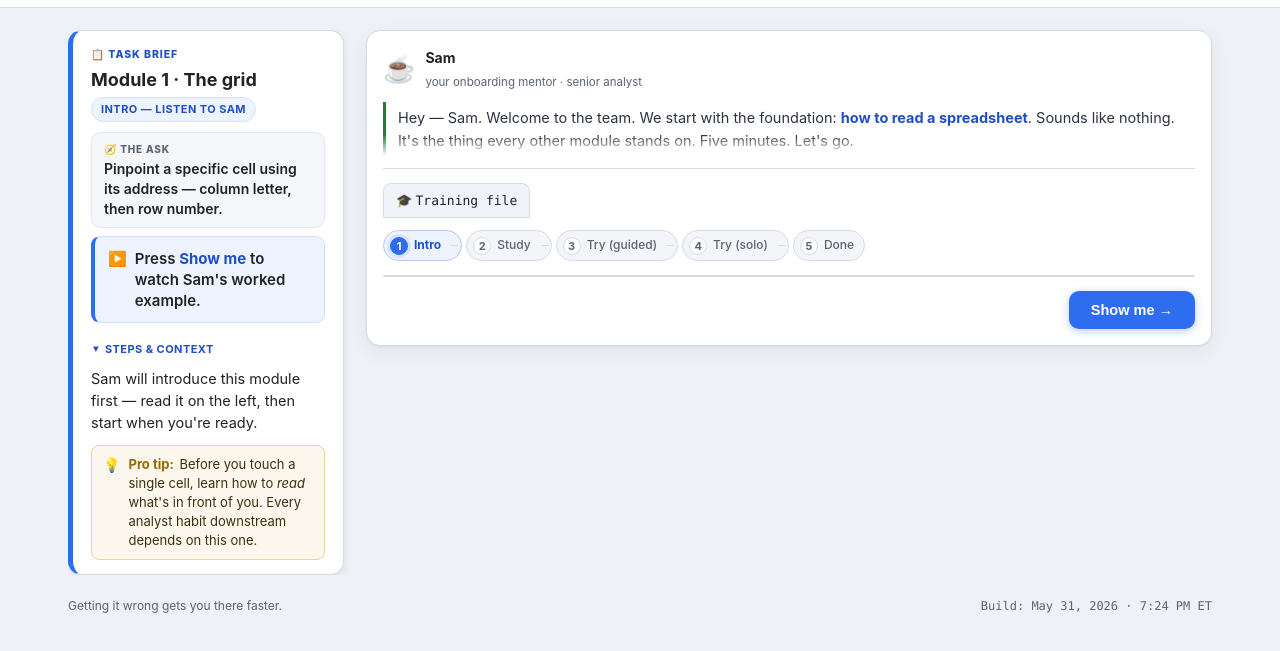
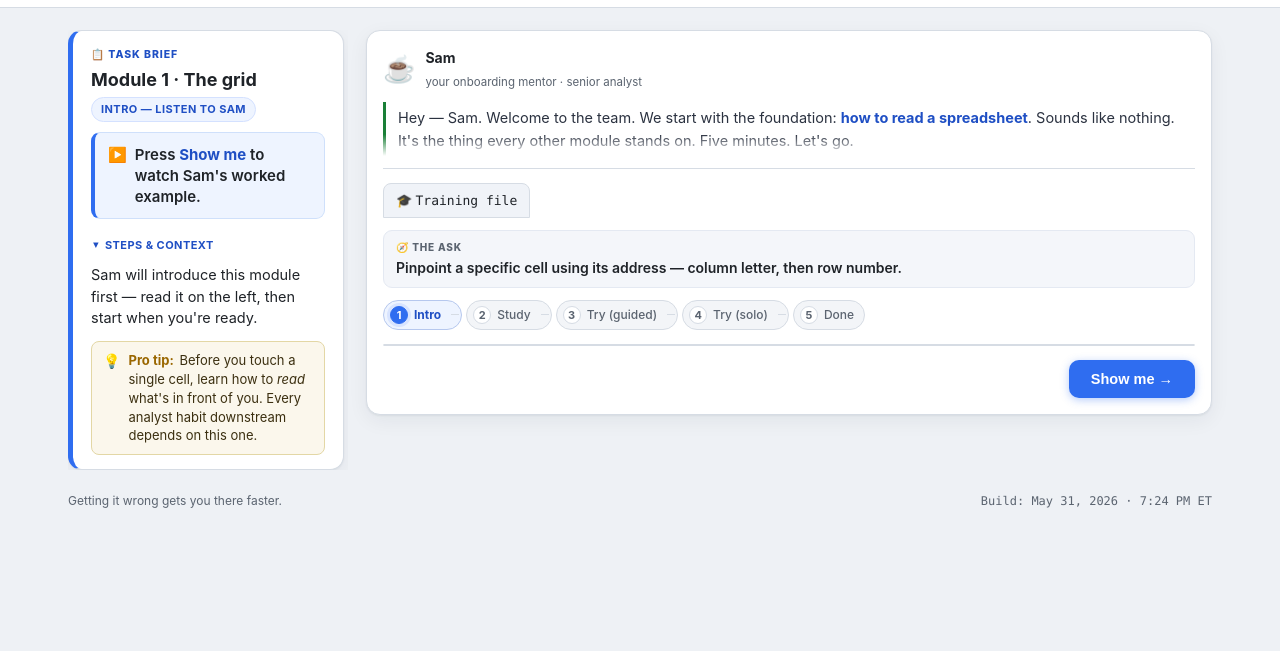
Before and after one commit to michaelnocito/spreadsheet-archaeology, a website: page index.html in a window 1280 px wide. Both pictures are taken after a click on the button "Start Module 1 →". Shown: the part 51-702 px from the top of the page. Drawn offline with Linux system fonts and the light colour scheme.

Commit message:
Academy: surface The ask as the first line under the training-file tab
Move the 🧭 ask out of the left rail to lead the work area, directly
under the Training file tab — so the standing goal stays in view right
where you pick an answer. The 🎯 directive stays in the rail brief.

Co-Authored-By: Claude Opus 4.8 <noreply@anthropic.com>

```diff
--- a/academy.js
+++ b/academy.js
@@ -52,8 +52,8 @@
             <div class="brief-eyebrow">📋 Task brief</div>
             <h2 id="a-brief-title" class="brief-title">Module</h2>
             <div id="a-brief-stage" class="brief-stage"></div>
-            <!-- ALWAYS VISIBLE: the ask (why) → the directive (what now) -->
-            <div id="a-brief-ask" class="brief-ask" hidden></div>
+            <!-- ALWAYS VISIBLE: the directive (what now). The ask now leads the
+                 work area, directly under the training-file tab. -->
             <p id="a-brief-task" class="brief-task" hidden></p>
             <!-- COLLAPSIBLE: steps & context (open on desktop, closed on mobile) -->
             <details id="a-brief-more" class="brief-more">
@@ -85,6 +85,9 @@
             <span class="tab">🎓 <span class="tab-name">Training file</span></span>
             <span id="a-work-hint" class="hint-muted"></span>
           </div>
+          <!-- THE ASK — the standing goal, first line under the training-file tab
+               so it stays in view while you work (was in the left rail). -->
+          <div id="a-brief-ask" class="brief-ask brief-ask-lead" hidden></div>
           <ol id="a-stepper" class="stepper" aria-label="Module progress"></ol>
           <div id="a-sheet" class="sheet"></div>
           <div id="a-feedback" class="feedback" hidden></div>
--- a/styles.css
+++ b/styles.css
@@ -683,3 +683,6 @@ body {
   padding: 0 0 12px; margin: 0 0 14px; border-bottom: 1px solid var(--line);
 }
 .voice-lead .voice-body.is-clamped { max-height: 7em; }
+
+/* The ask relocated to lead the work area, directly under the training-file tab. */
+.brief-ask-lead { margin: 2px 0 12px; }
```
